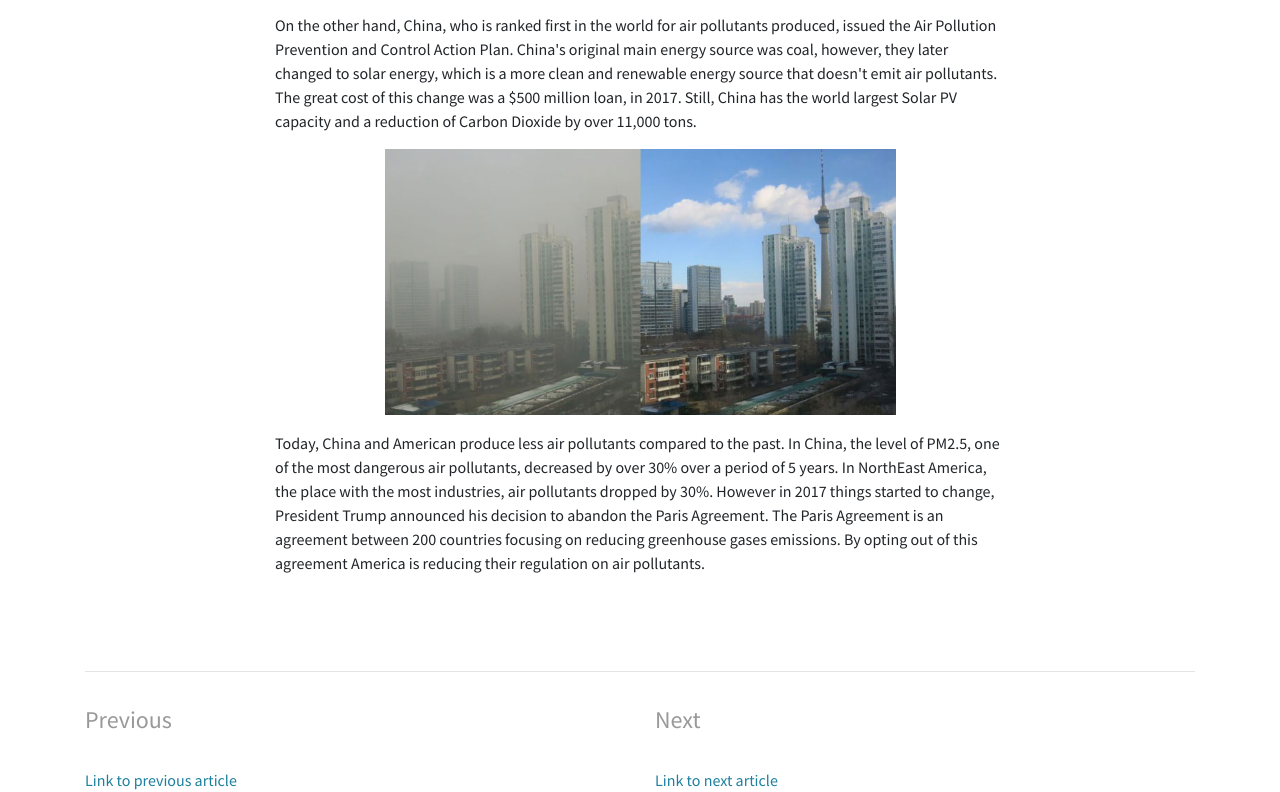
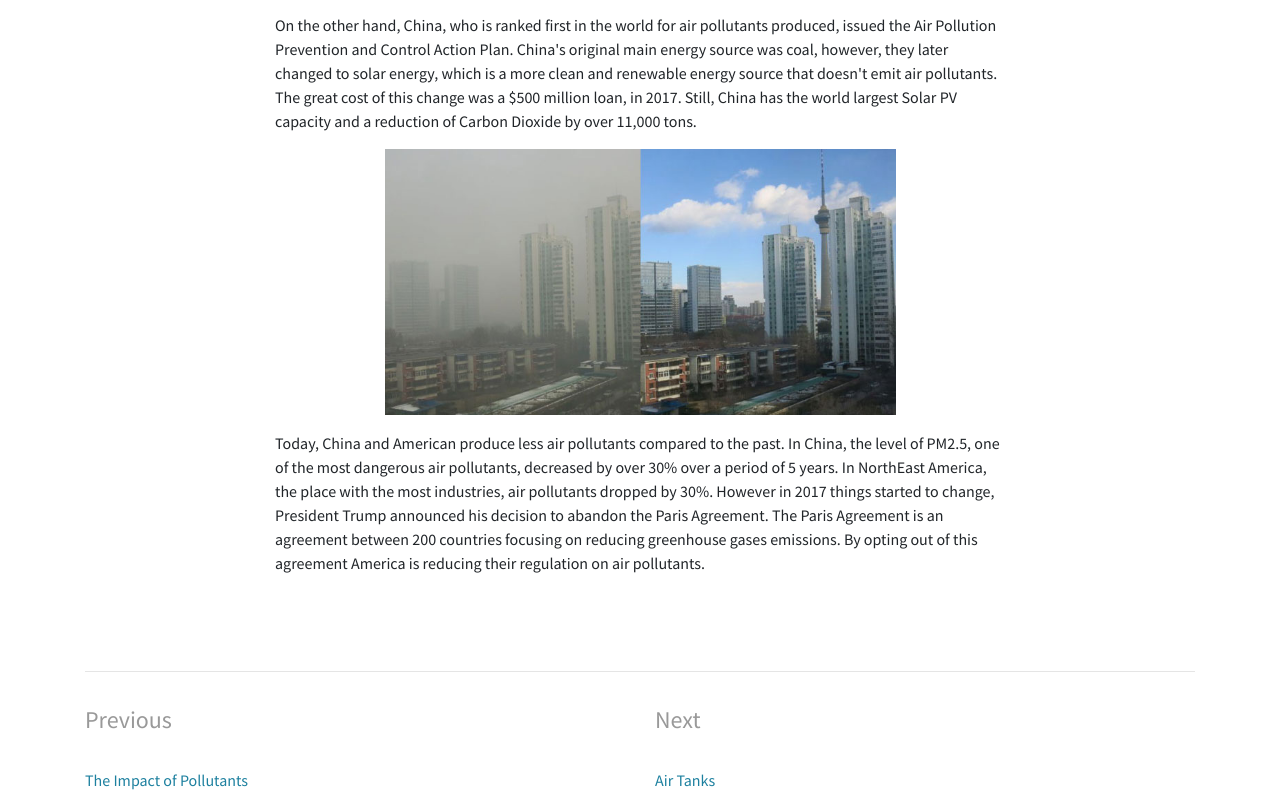
Before and after one commit to lydiay3590/periodical-2020, a website: page article/what-did-america-and-china-do-to-regulate-air-pollutants.html in a window 1280 px wide. Shown: the part 1809-2601 px from the top of the page. Drawn offline with Linux system fonts and the light colour scheme.

Commit message:
change article link names in kewen's article

```diff
--- a/article/what-did-america-and-china-do-to-regulate-air-pollutants.html
+++ b/article/what-did-america-and-china-do-to-regulate-air-pollutants.html
@@ -91,7 +91,7 @@
           <div class="prev-nav">
             <a href="the-impact-of-pollutants.html" rel="prev">
               <span>Previous</span>
-              Link to previous article
+              The Impact of Pollutants
             </a>
           </div>
         </div>
@@ -99,7 +99,7 @@
           <div class="next-nav">
             <a href="air-tanks.html" rel="next">
               <span>Next</span>
-              Link to next article
+              Air Tanks
             </a>
           </div>
         </div>
```
